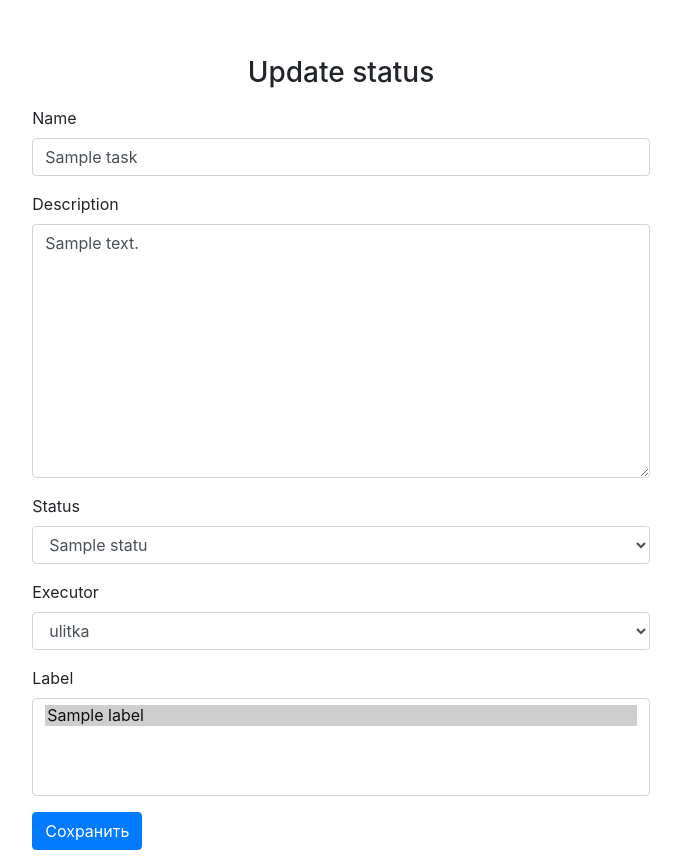
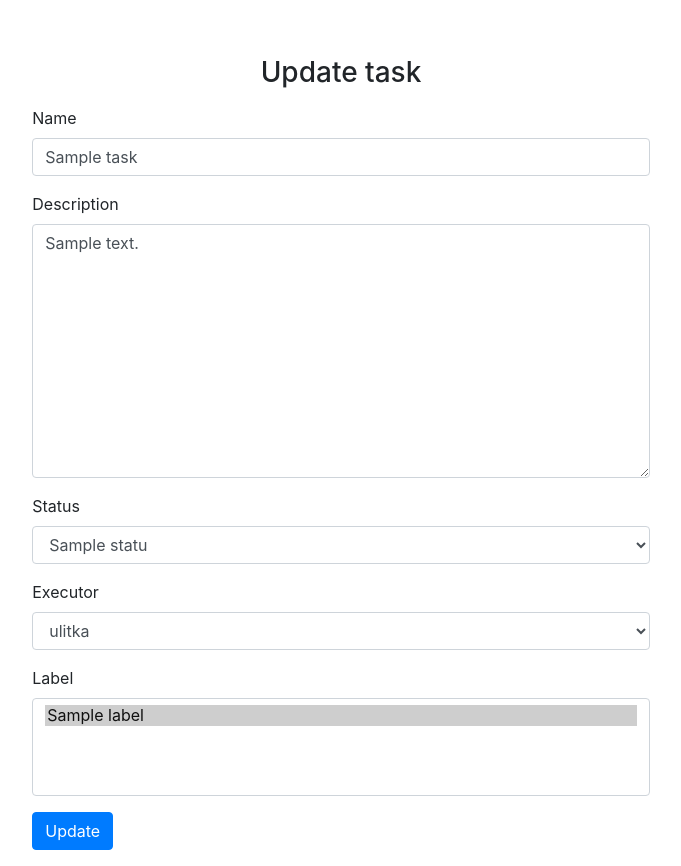
Before and after one commit to PolinaIkonnikova/python-project-52, a Django app: page /tasks/1/update/ in a window 1280 px wide. Shown: the part 64-930 px from the top of the page, without its empty margins (299-980 px from the left). Run offline with Django 4.2, Linux system fonts and the light colour scheme; a user stored in the database is signed in; data comes from the database, SQL or seed files in the repository; tables that the repository leaves empty hold one stand-in row (values such as "Sample post"); some libraries are stand-ins or nearby versions.

Commit message:
translating2

```diff
--- a/task_manager/apps/labels/views.py
+++ b/task_manager/apps/labels/views.py
@@ -32,7 +32,7 @@ class CreateLabel(LoginRequiredMixin, SuccessMessageMixin, CreateView):
     success_url = reverse_lazy('labels')
     success_message = my_messages.label_create
     extra_context = {'header': title_names.create_label,
-                     'button_name': title_names.save}
+                     'button_name': title_names.create}
 
     def handle_no_permission(self):
         messages.warning(self.request, my_messages.label_create)
@@ -46,7 +46,7 @@ class UpdateLabel(LoginRequiredMixin, SuccessMessageMixin,  UpdateView):
     success_url = reverse_lazy('labels')
     success_message = my_messages.label_update
     extra_context = {'header': title_names.update_label,
-                     'button_name': title_names.save}
+                     'button_name': title_names.update}
 
     def handle_no_permission(self):
         messages.warning(self.request, my_messages.login)
@@ -57,6 +57,7 @@ class DeleteLabel(LoginRequiredMixin, DeleteView):
     model = Label
     success_url = reverse_lazy('labels')
     template_name = 'crud/delete.html'
+    extra_context = {'deltitle': title_names.del_label}
 
     def handle_no_permission(self):
         messages.warning(self.request, my_messages.login)
--- a/task_manager/apps/statuses/views.py
+++ b/task_manager/apps/statuses/views.py
@@ -31,7 +31,7 @@ class CreateStatus(LoginRequiredMixin, SuccessMessageMixin, CreateView):
     success_url = reverse_lazy('statuses')
     success_message = my_messages.status_create
     extra_context = {'header': title_names.create_status,
-                     'button_name': title_names.save}
+                     'button_name': title_names.create}
 
     def handle_no_permission(self):
         messages.warning(self.request, my_messages.login)
@@ -45,7 +45,7 @@ class UpdateStatus(LoginRequiredMixin, SuccessMessageMixin, UpdateView):
     success_url = reverse_lazy('statuses')
     success_message = my_messages.status_update
     extra_context = {'header': title_names.update_status,
-                     'button_name': title_names.save}
+                     'button_name': title_names.update}
 
     def handle_no_permission(self):
         messages.warning(self.request, my_messages.status_update)
@@ -56,6 +56,7 @@ class DeleteStatus(LoginRequiredMixin, DeleteView):
     model = Status
     success_url = reverse_lazy('statuses')
     template_name = 'crud/delete.html'
+    extra_context = {'deltitle': title_names.del_status}
 
     def handle_no_permission(self):
         messages.warning(self.request, my_messages.login)
--- a/task_manager/apps/tasks/views.py
+++ b/task_manager/apps/tasks/views.py
@@ -44,7 +44,7 @@ class CreateTask(LoginRequiredMixin, CreateView):
     template_name = 'crud/create&update.html'
     success_url = reverse_lazy('tasks_list')
     extra_context = {'header': title_names.create_task,
-                     'button_name': title_names.save}
+                     'button_name': title_names.create}
 
     def handle_no_permission(self):
         messages.warning(self.request, my_messages.login)
@@ -64,8 +64,8 @@ class UpdateTask(LoginRequiredMixin, SuccessMessageMixin,  UpdateView):
     template_name = 'crud/create&update.html'
     success_url = reverse_lazy('tasks_list')
     success_message = my_messages.task_update
-    extra_context = {'header': title_names.update_status,
-                     'button_name': title_names.save}
+    extra_context = {'header': title_names.update_task,
+                     'button_name': title_names.update}
 
     def handle_no_permission(self):
         messages.warning(self.request, my_messages.login)
@@ -79,6 +79,7 @@ class DeleteTask(LoginRequiredMixin, SuccessMessageMixin,
     success_url = reverse_lazy('tasks_list')
     template_name = 'crud/delete.html'
     success_message = my_messages.task_delete
+    extra_context = {'deltitle': title_names.del_task}
 
     def test_func(self):
         task = self.get_object()
--- a/task_manager/apps/users/views.py
+++ b/task_manager/apps/users/views.py
@@ -40,7 +40,7 @@ class UpdateUser(LoginRequiredMixin, SuccessMessageMixin,
     success_url = reverse_lazy('login')
     success_message = my_messages.user_update
     extra_context = {'header': title_names.update_user,
-                     'button_name': title_names.save}
+                     'button_name': title_names.update}
 
     def test_func(self):
         user = self.get_object()
@@ -63,6 +63,7 @@ class DeleteUser(LoginRequiredMixin, UserPassesTestMixin,
     login_url = 'login'
     success_url = reverse_lazy('users_list')
     template_name = 'crud/delete.html'
+    extra_context = {'deltitle': title_names.del_user}
 
     def test_func(self):
         user = self.get_object()
--- a/task_manager/templates/crud/delete.html
+++ b/task_manager/templates/crud/delete.html
@@ -7,6 +7,7 @@
 
 
 {% block content %}
+  <h1>{{ deltitle }}</h1>
   <p>{% translate "Are you sure you want to delete " %} {{ object }}?</p>
   <form method="post">
     {% csrf_token %}
--- a/task_manager/utils/text.py
+++ b/task_manager/utils/text.py
@@ -39,3 +39,9 @@ class TitleName:
         self.update_task = _('Update task')
         self.update_status = _('Update status')
         self.update_user = _('Update user')
+        self.update = _('Update')
+        self.create = _('Create')
+        self.del_user = _('Delete user')
+        self.del_label = _('Delete label')
+        self.del_status = _('Delete status')
+        self.del_task = _('Delete task')
```
Also changed, not shown: task_manager/locale/ru/LC_MESSAGES/django.po, 1 other file.
